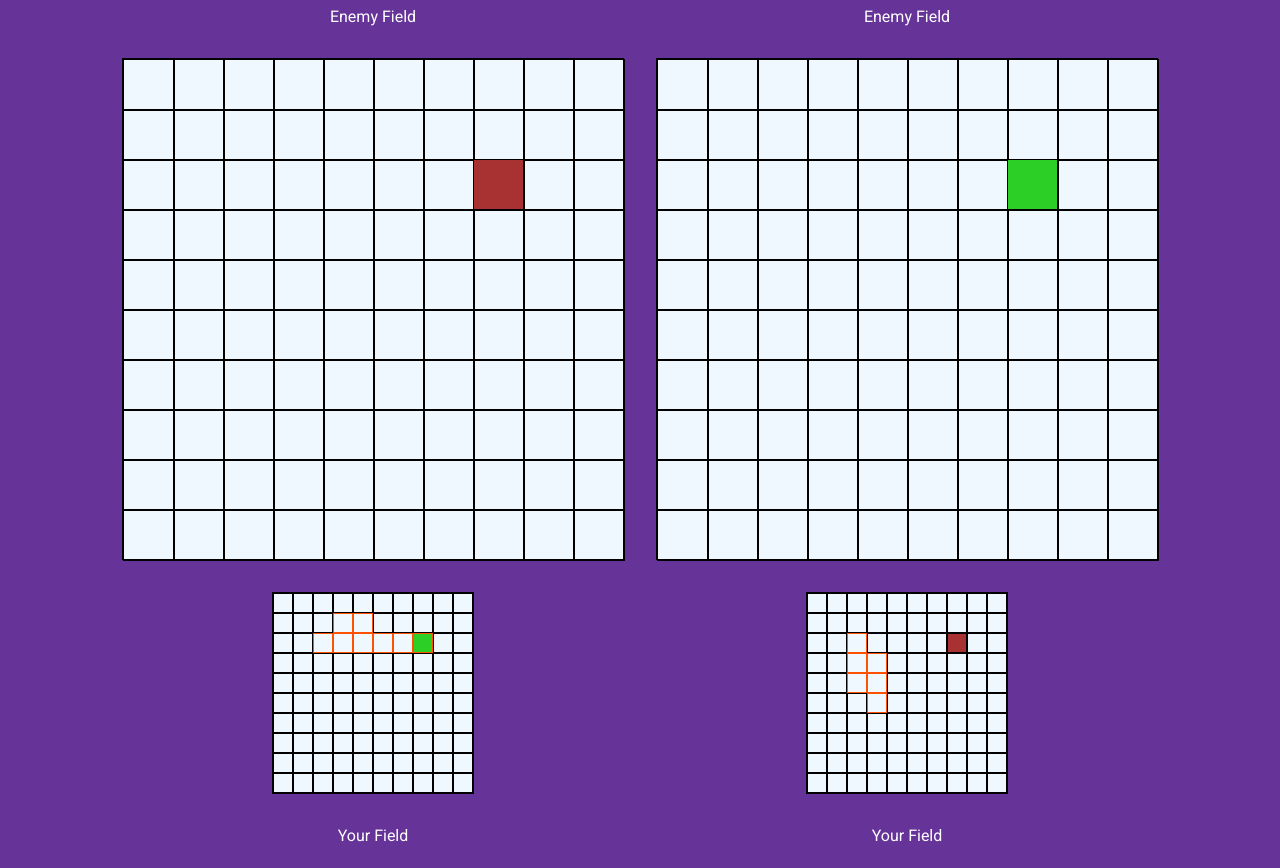
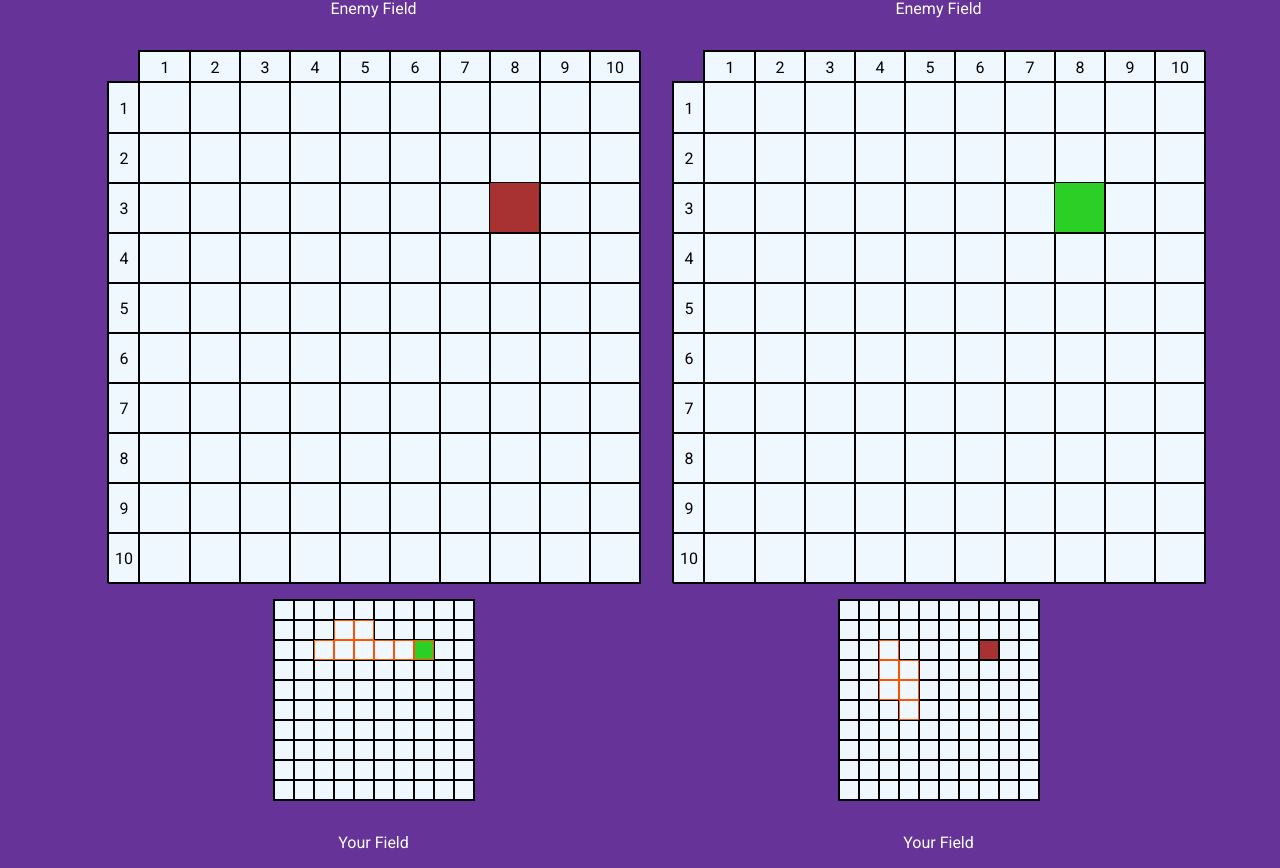
Before and after one commit to darian-980/project-battleship-0, a website built with webpack: page src/template.html in a window 1280 px wide. Built offline with nearby package versions, Linux system fonts and the light colour scheme; a web font is replaced by a local one.

Commit message:
added axis for the board via grid

```diff
--- a/src/main.js
+++ b/src/main.js
@@ -44,6 +44,25 @@ function displayShips(player) { //used to display friendly ships
 
 }
 
+function constructAxis(player) {
+    const playerNum = player.getPlayerNumber();
+
+    const axisX = document.querySelector(`#${CSS.escape(playerNum)}.axisX`) //grabs x visible axis
+    const axisY = document.querySelector(`#${CSS.escape(playerNum)}.axisY`) //grabs x visible axis
+
+    var counter = 0;
+
+    for (let i = 0; i < 10; i++) {
+        counter = i + 1;
+        const axisPlotX = document.createElement("div");
+        const axisPlotY = document.createElement("div");
+        axisPlotX.textContent = `${counter}`;
+        axisPlotY.textContent = `${counter}`;
+        axisX.appendChild(axisPlotX);
+        axisY.appendChild(axisPlotY);
+    }
+}
+
 
 function constructPlayerBoard(player) {
 
@@ -53,6 +72,7 @@ function constructPlayerBoard(player) {
 
     const grabBoard = document.querySelector(`#${CSS.escape(playerNum)}.board`) //grabs the div with the matching player number and has class board;
 
+    constructAxis(player); //constructs axixes
     // console.log(player.getPlayerNumber())
 
     var axisCounterX = 1;
@@ -112,7 +132,7 @@ function constructPlayerBoard(player) {
 
 }
 
-function deactivateHover(player) {
+function deactivateHover(player) { //unused
     boardArray[index].removeEventListener('click', boardArray[index].attackHandler);
 }
 
@@ -123,7 +143,7 @@ function endGame(player) {
     const regularContainer = document.getElementsByClassName("container")[0];
 
     const playerNum = player.getPlayerNumber();
-    const grabBoard = document.querySelector(`#${CSS.escape(playerNum)}.board`) //grabs the div with the matching player number and has class board;
+    const grabBoard = document.querySelector(`#${CSS.escape(playerNum)}.fourAxisGrid`) //grabs the div with the matching player number and has class board;
 
     const verticalDiv = document.createElement("div");
     verticalDiv.setAttribute("class", "verticalWin");
--- a/src/styles.css
+++ b/src/styles.css
@@ -53,10 +53,20 @@ body {
 .vertical {
   padding: 0;
   margin: 0;
+  margin-left: 2em;
   display: flex;
   align-items: center;
   justify-content: center;
   flex-direction: column;
+}
+
+.horizontalAlign {
+  height: 100%;
+  padding: 0;
+  margin: 0;
+  display: flex;
+  align-items: center;
+  justify-content: center;
 }
 
 .small-board {
@@ -76,7 +86,8 @@ body {
   border-color: black;
   border: 1px solid black;
   background-color: aliceblue;
-  margin: 1em;
+  margin-top: 0px;
+  margin-left: 0px;
 }
 
 .missClass {
@@ -91,6 +102,69 @@ body {
   background-color: #a8a8a8;
 }
 
+.verticalAlign {
+    height: 100%;
+    padding: 0;
+    margin: 0;
+    display: flex;
+    align-items: center;
+    justify-content: center;
+}
+
+.fourAxisGrid{
+  display: grid;
+  grid-template-columns: auto auto;
+  grid-template-rows: auto auto;
+}
+
+.fillerX {
+  margin: 0px;
+}
+
+.fillerY {
+  height: 20px;
+  width: 30px;
+  margin: 0px;
+}
+
+.axisX {
+  display: grid;
+  grid-template-columns: repeat(10, 50px);
+  grid-template-rows: repeat(1, 30px);
+  border-color: black;
+  border: 1px solid black;
+  background-color: aliceblue;
+  margin-top: 1em;
+  margin-bottom: -1px;
+}
+
+.axisX div {
+  height: 100%;
+  width: 100%;
+  border: 1px solid black;
+  display: flex;
+  justify-content: center;
+  align-items: center;
+}
+
+.axisY {
+  display: grid;
+  grid-template-columns: repeat(1, 30px);
+  grid-template-rows: repeat(10, 50px);
+  border-color: black;
+  border: 1px solid black;
+  background-color: aliceblue;
+  margin-right: -1px;
+}
+
+.axisY div {
+  height: 100%;
+  width: 100%;
+  border: 1px solid black;
+  display: flex;
+  justify-content: center;
+  align-items: center;
+}
 
 .board div {
   height: 100%;
--- a/src/template.html
+++ b/src/template.html
@@ -18,14 +18,25 @@
         <div class="vertical">
             <p>Player 1</p>
             <p>Enemy Field</p>
-            <div class="board" id="1"></div>
+            <div class="fourAxisGrid" id="1">
+                <div class="fillerX"></div>
+                <div class="axisX" id="1"></div>
+                <div class="axisY" id="1"></div>
+                <div class="board" id="1"></div>
+            </div>
             <div class="small-board" id="2"></div>
             <p>Your Field</p>
         </div>
+
         <div class="vertical">
             <p>Player 2</p>
             <p>Enemy Field</p>
-            <div class="board" id="2"></div>
+            <div class="fourAxisGrid" id="2">
+                <div class="fillerX"></div>
+                <div class="axisX" id="2"></div>
+                <div class="axisY" id="2"></div>
+                <div class="board" id="2"></div>
+            </div>
             <div class="small-board" id="1"></div>
             <p>Your Field</p>
         </div>
```
